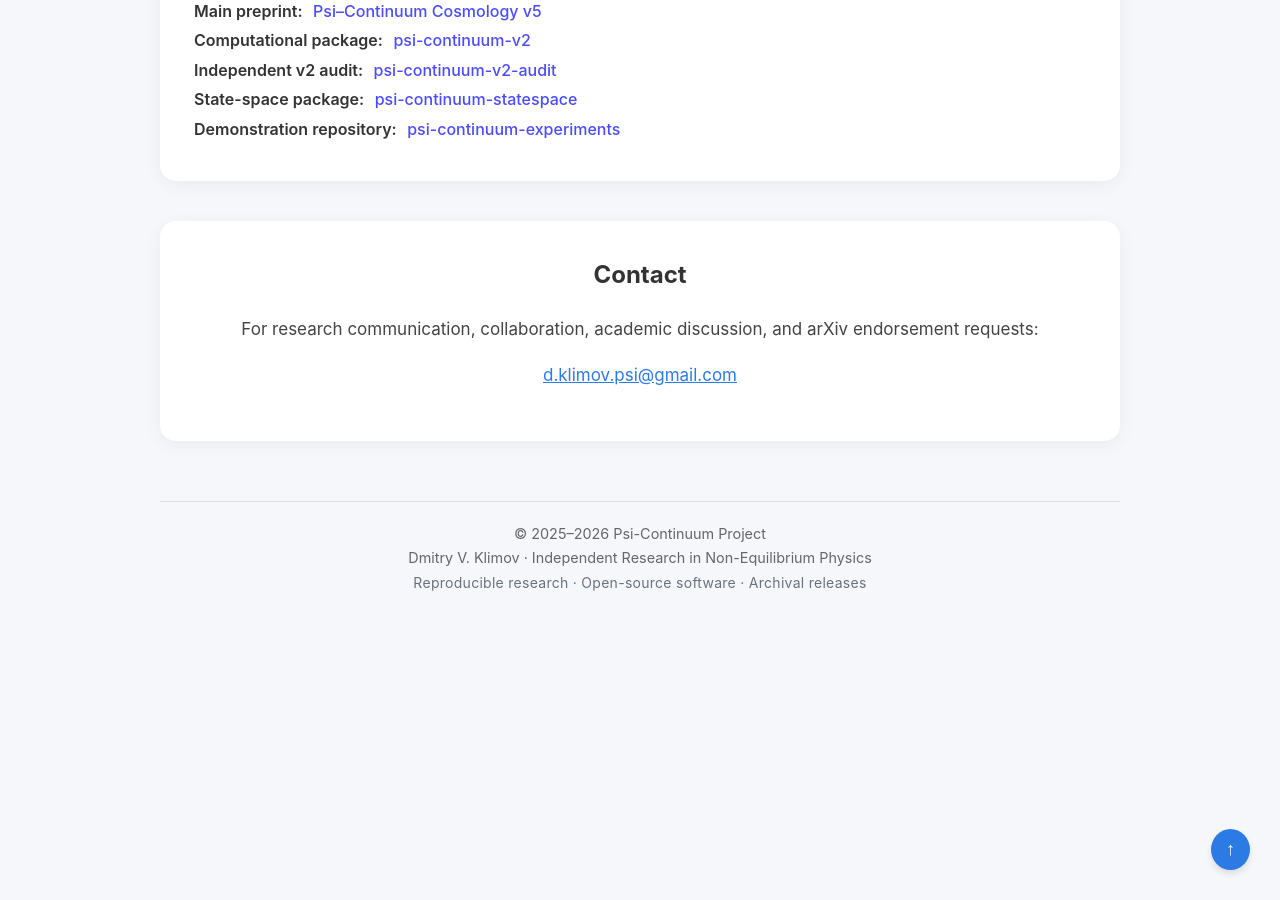
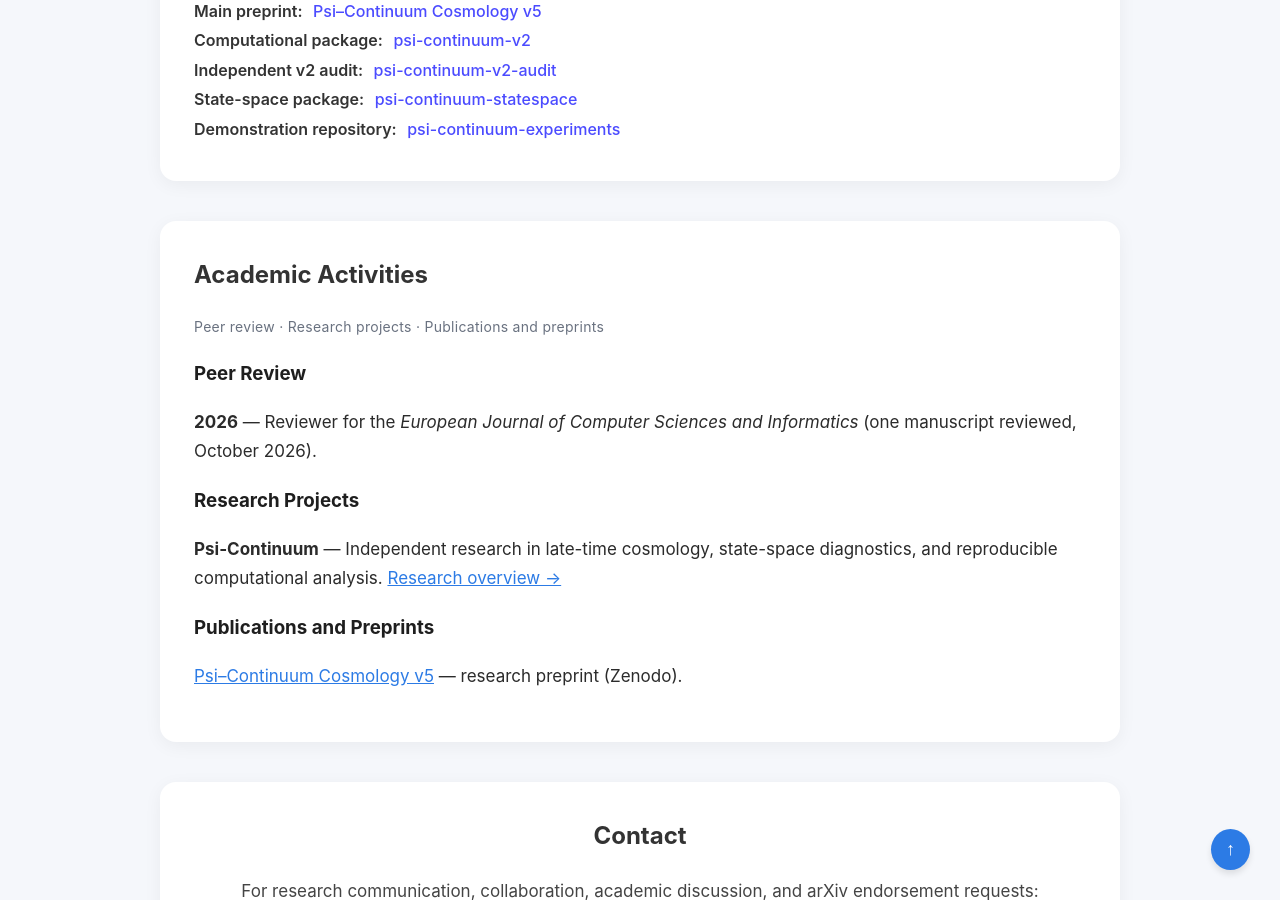
Before and after one commit to dmitrylife/Dmitrylife.github.io, a Jekyll site: the page index.html, which Jekyll copies as it is, in a window 1280 px wide and 900 px high, scrolled down 4580 px. Built offline with Jekyll 4.4.1, drawn with Linux system fonts in a browser that asks for light colours.

Commit message:
Add Academic Activities section with verified peer review and research links

```diff
--- a/index.html
+++ b/index.html
@@ -58,6 +58,7 @@
         <a href="/notes/">Notes</a>
         <a href="/docs/">Docs</a>
         <a href="arxiv-endorsement.html">arXiv</a>
+        <a href="#academic-activities">Academic Activities</a>
     </nav>
 
     <main>
@@ -348,6 +349,32 @@
             </div>
         </section>
 
+        <section class="content" id="academic-activities">
+            <h2>Academic Activities</h2>
+            <p class="titlesmall">Peer review · Research projects · Publications and preprints</p>
+
+            <h3>Peer Review</h3>
+            <p>
+                <strong>2026</strong> — Reviewer for the
+                <em>European Journal of Computer Sciences and Informatics</em>
+                (one manuscript reviewed, October 2026).
+            </p>
+
+            <h3>Research Projects</h3>
+            <p>
+                <strong>Psi-Continuum</strong> — Independent research in late-time cosmology,
+                state-space diagnostics, and reproducible computational analysis.
+                <a href="/theory.html">Research overview →</a>
+            </p>
+
+            <h3>Publications and Preprints</h3>
+            <p>
+                <a href="https://doi.org/10.5281/zenodo.18088720"
+                   target="_blank" rel="noopener noreferrer">Psi–Continuum Cosmology v5</a>
+                — research preprint (Zenodo).
+            </p>
+        </section>
+
         <section class="content compact-contact">
             <h2>Contact</h2>
             <p>
```
